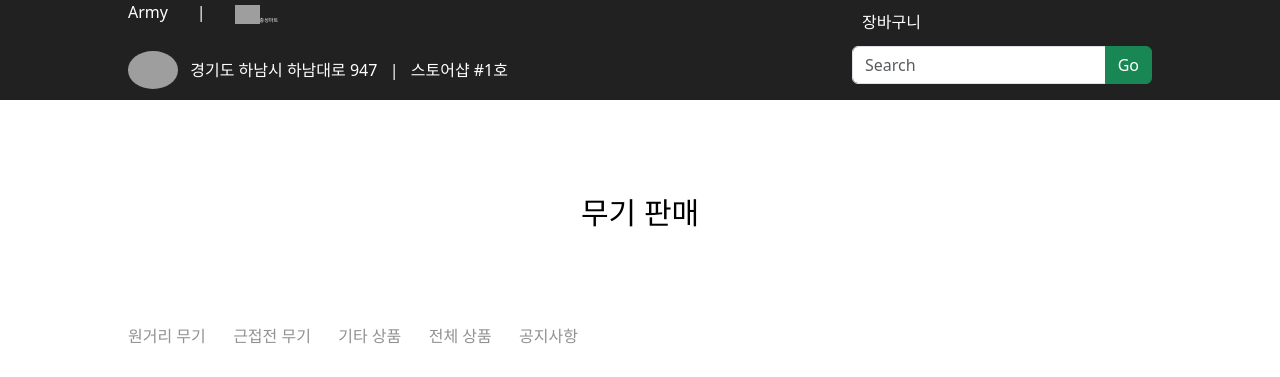
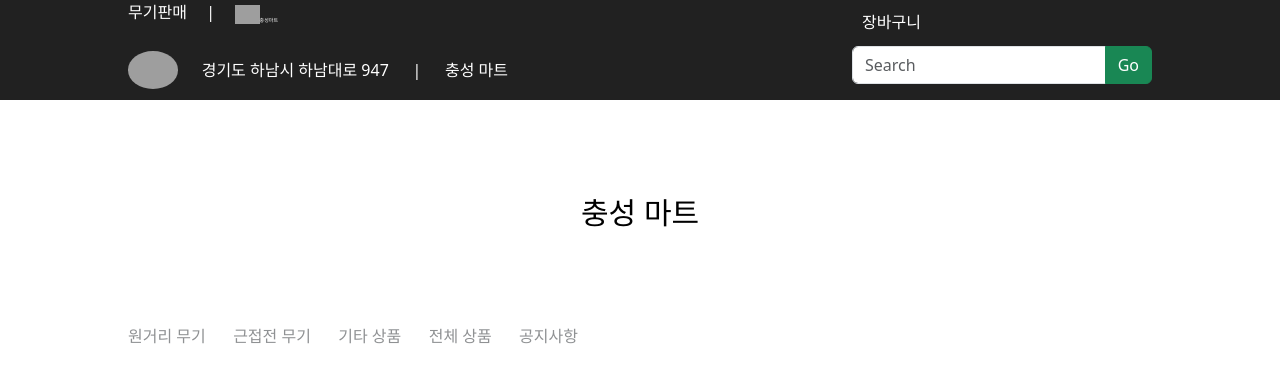
Before and after one commit to 231p0w0q132/smart_store, a Django app: page / in a window 1280 px wide; the page is wider, and only the part inside the window is pictured. Shown: the top 377 px of that part. Run offline with Django 3.2, Linux system fonts and the light colour scheme; grey boxes are pictures that could not be loaded.

Commit message:
Update index.html

```diff
--- a/templates/index.html
+++ b/templates/index.html
@@ -8,7 +8,7 @@
 <div class="banner">
   <div class="banner_block_1">
     <div class="main_icon">
-      <div>Army</div>
+      <div>무기판매</div>
       |
       <div style="display:flex; align-items:flex-end;">
         <img src="https://cdn.pixabay.com/photo/2016/05/30/15/33/julia-roberts-1424985_960_720.png" width="25px"
@@ -23,7 +23,7 @@
          경기도 하남시 하남대로 947
       </div>
       <div>|</div>
-      <div>스토어샵 #1호</div>
+      <div>충성 마트</div>
     </div>
   </div>
   <div class="banner_block_2">
@@ -38,7 +38,7 @@
 </div>
 <div class="main_menu">
   <div class="menu_title">
-    무기 판매
+    충성 마트
   </div>
   <div class="main_menu_list">
     <div>원거리 무기</div>
@@ -53,4 +53,5 @@
   <div class="slide"></div>
   <div class="slide"></div>
 </div>
+
 {% endblock %}
```
